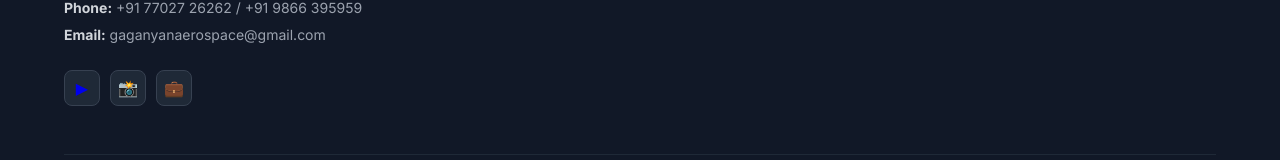
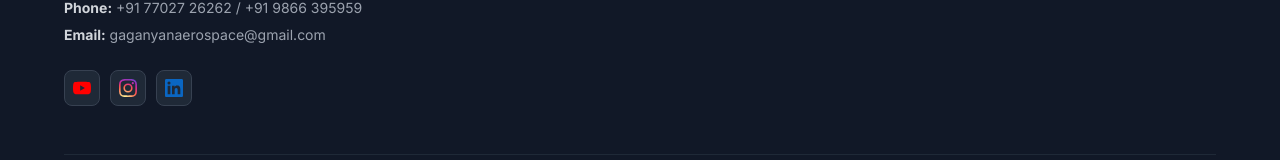
Before and after one commit to gaganyanaerospace-create/Website, a plain HTML site: page about.html in a window 1280 px wide. Shown: the part 4691-4851 px from the top of the page. Drawn offline with nearby package versions, Linux system fonts and the light colour scheme; a web font is replaced by a local one.

Commit message:
Update about.html

```diff
--- a/about.html
+++ b/about.html
@@ -635,9 +635,15 @@ footer { background: #111827; color: #d1d5db; padding: 64px 5% 32px; }
         <div><strong>Email:</strong> gaganyanaerospace@gmail.com</div>
       </div>
       <div class="social-links">
-        <a href="https://www.youtube.com/@GaganyanAerospace" target="_blank" class="social-btn" title="YouTube">▶</a>
-        <a href="https://www.instagram.com/gaganyanaerospace/" target="_blank" class="social-btn" title="Instagram">📸</a>
-        <a href="https://www.linkedin.com/in/gaganyan-aerospace-219341325/" target="_blank" class="social-btn" title="LinkedIn">💼</a>
+        <a href="https://www.youtube.com/@GaganyanAerospace" target="_blank" class="social-btn" title="YouTube">
+          <svg xmlns="http://www.w3.org/2000/svg" viewBox="0 0 24 24" width="18" height="18"><path fill="#FF0000" d="M23.498 6.186a3.016 3.016 0 0 0-2.122-2.136C19.505 3.545 12 3.545 12 3.545s-7.505 0-9.377.505A3.017 3.017 0 0 0 .502 6.186C0 8.07 0 12 0 12s0 3.93.502 5.814a3.016 3.016 0 0 0 2.122 2.136c1.871.505 9.376.505 9.376.505s7.505 0 9.377-.505a3.015 3.015 0 0 0 2.122-2.136C24 15.93 24 12 24 12s0-3.93-.502-5.814zM9.545 15.568V8.432L15.818 12l-6.273 3.568z"/></svg>
+        </a>
+        <a href="https://www.instagram.com/gaganyanaerospace/" target="_blank" class="social-btn" title="Instagram">
+          <svg xmlns="http://www.w3.org/2000/svg" viewBox="0 0 24 24" width="18" height="18"><defs><radialGradient id="ig-grad" cx="30%" cy="107%" r="150%"><stop offset="0%" stop-color="#fdf497"/><stop offset="5%" stop-color="#fdf497"/><stop offset="45%" stop-color="#fd5949"/><stop offset="60%" stop-color="#d6249f"/><stop offset="90%" stop-color="#285AEB"/></radialGradient></defs><path fill="url(#ig-grad)" d="M12 2.163c3.204 0 3.584.012 4.85.07 3.252.148 4.771 1.691 4.919 4.919.058 1.265.069 1.645.069 4.849 0 3.205-.012 3.584-.069 4.849-.149 3.225-1.664 4.771-4.919 4.919-1.266.058-1.644.07-4.85.07-3.204 0-3.584-.012-4.849-.07-3.26-.149-4.771-1.699-4.919-4.92-.058-1.265-.07-1.644-.07-4.849 0-3.204.013-3.583.07-4.849.149-3.227 1.664-4.771 4.919-4.919 1.266-.057 1.645-.069 4.849-.069zM12 0C8.741 0 8.333.014 7.053.072 2.695.272.273 2.69.073 7.052.014 8.333 0 8.741 0 12c0 3.259.014 3.668.072 4.948.2 4.358 2.618 6.78 6.98 6.98C8.333 23.986 8.741 24 12 24c3.259 0 3.668-.014 4.948-.072 4.354-.2 6.782-2.618 6.979-6.98.059-1.28.073-1.689.073-4.948 0-3.259-.014-3.667-.072-4.947-.196-4.354-2.617-6.78-6.979-6.98C15.668.014 15.259 0 12 0zm0 5.838a6.162 6.162 0 1 0 0 12.324 6.162 6.162 0 0 0 0-12.324zM12 16a4 4 0 1 1 0-8 4 4 0 0 1 0 8zm6.406-11.845a1.44 1.44 0 1 0 0 2.881 1.44 1.44 0 0 0 0-2.881z"/></svg>
+        </a>
+        <a href="https://www.linkedin.com/in/gaganyan-aerospace-219341325/" target="_blank" class="social-btn" title="LinkedIn">
+          <svg xmlns="http://www.w3.org/2000/svg" viewBox="0 0 24 24" width="18" height="18"><path fill="#0A66C2" d="M20.447 20.452h-3.554v-5.569c0-1.328-.027-3.037-1.852-3.037-1.853 0-2.136 1.445-2.136 2.939v5.667H9.351V9h3.414v1.561h.046c.477-.9 1.637-1.85 3.37-1.85 3.601 0 4.267 2.37 4.267 5.455v6.286zM5.337 7.433a2.062 2.062 0 0 1-2.063-2.065 2.064 2.064 0 1 1 2.063 2.065zm1.782 13.019H3.555V9h3.564v11.452zM22.225 0H1.771C.792 0 0 .774 0 1.729v20.542C0 23.227.792 24 1.771 24h20.451C23.2 24 24 23.227 24 22.271V1.729C24 .774 23.2 0 22.222 0h.003z"/></svg>
+        </a>
       </div>
     </div>
     <div class="footer-col">
```
